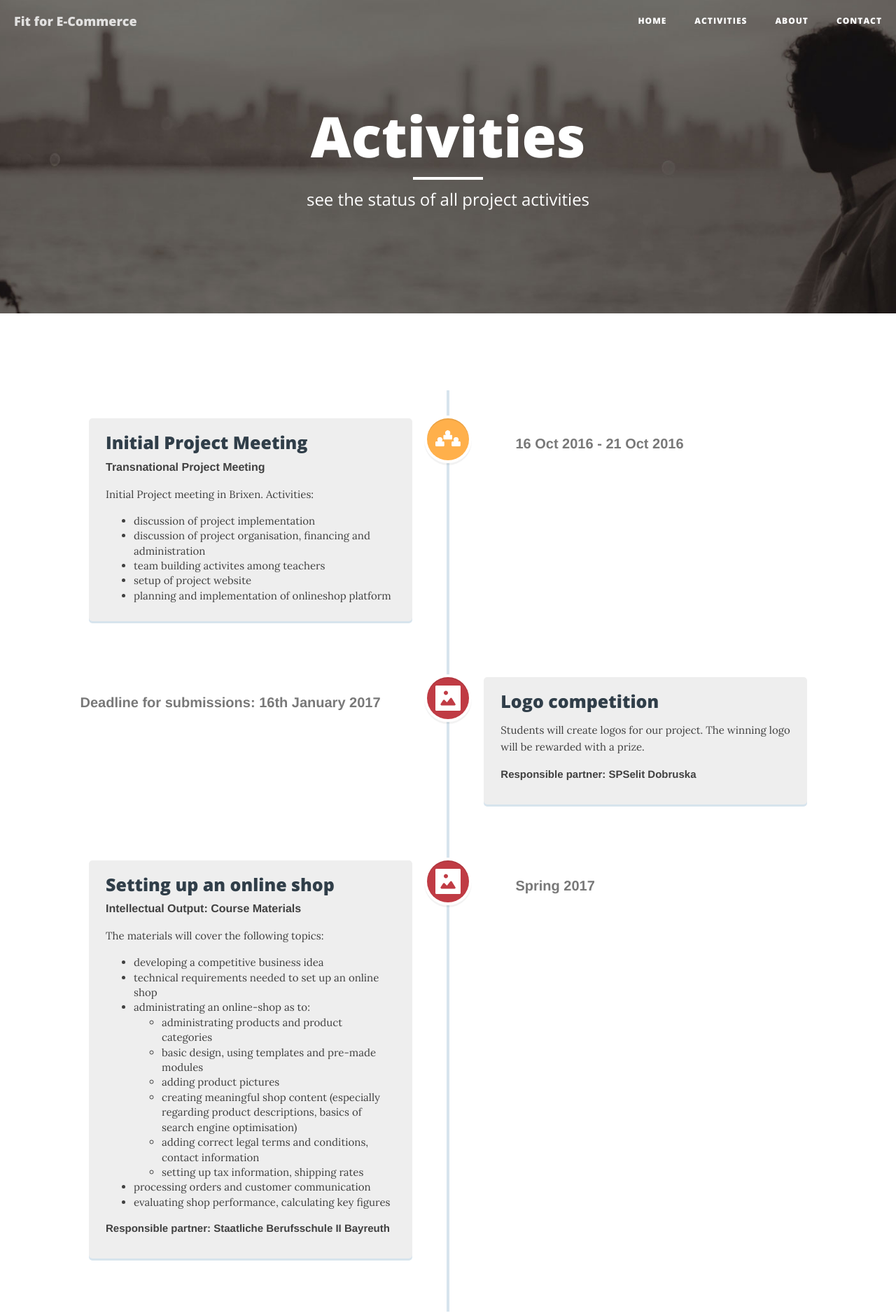
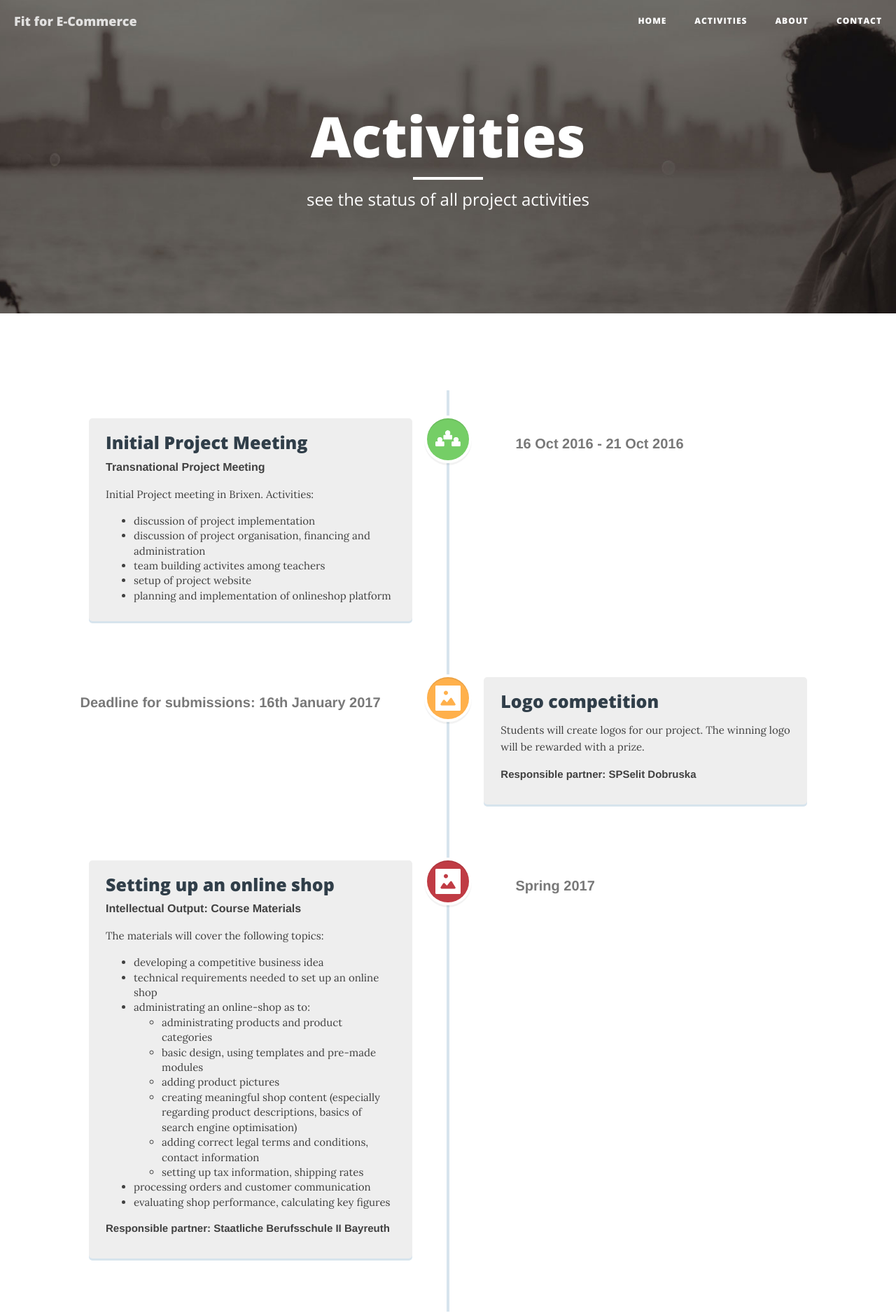
Before and after one commit to fitforecommerce/fitforecommerce.github.io, a Jekyll site: the page built from activities.html, in a window 1280 px wide. Shown: the top 1877 px of the page at 70% size. Built offline with Jekyll 4.4.1, drawn with Linux system fonts in a browser that asks for light colours; nearby versions of some CDN libraries.

Commit message:
update status for TPM and logo competition

```diff
--- a/activities.html
+++ b/activities.html
@@ -9,7 +9,7 @@ header-img: "img/about-bg.jpg"
 
 
 	<div class="cd-timeline-block">
-		<div class="cd-timeline-img status-in-progress">
+		<div class="cd-timeline-img status-done">
 			<img src="/img/cd-icon-meeting.svg" alt="Icon for transnational project meeting">
 		</div> <!-- cd-timeline-img -->
 
@@ -31,7 +31,7 @@ header-img: "img/about-bg.jpg"
 
 
 	<div class="cd-timeline-block">
-		<div class="cd-timeline-img status-waiting">
+		<div class="cd-timeline-img status-in-progress">
 			<img src="/img/cd-icon-picture.svg" alt="Icon for general activity">
 		</div> <!-- cd-timeline-img -->
 
```
